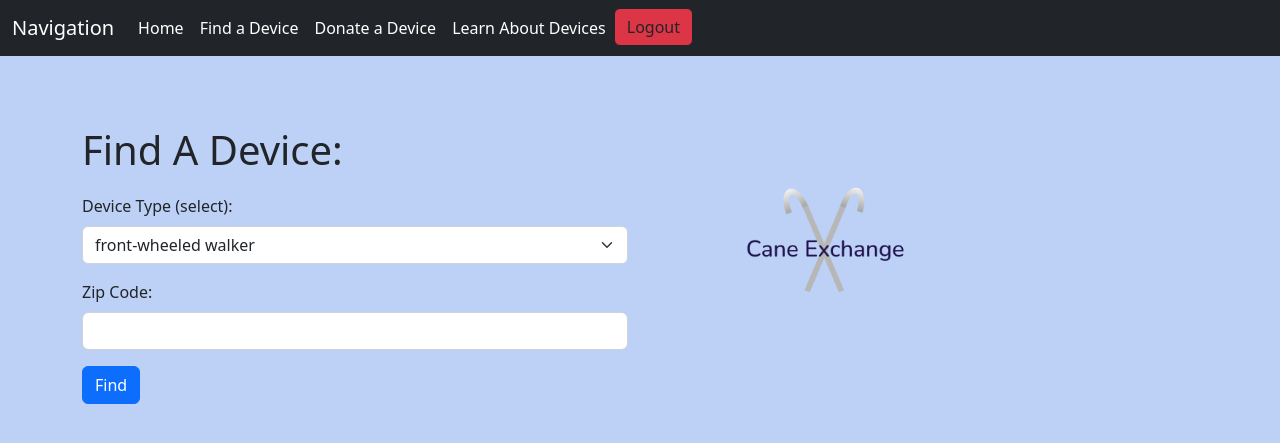
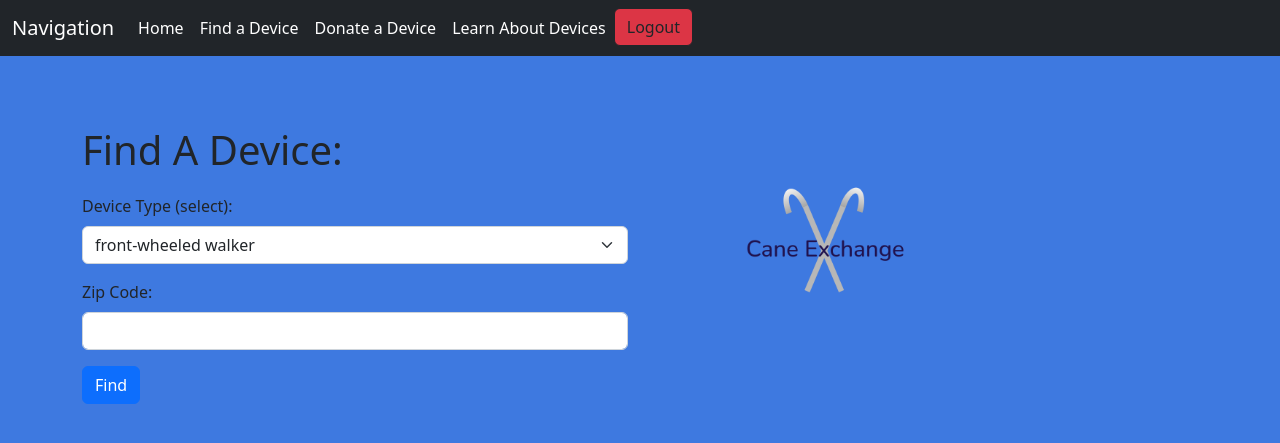
Before and after one commit to jlgregg1/dme_project, a Flask app: page /find in a window 1280 px wide. Shown: the top 443 px of the page. Run offline with Flask 2, Linux system fonts and the light colour scheme; the visitor is signed in with stand-in values (Sample User, id 1).

Commit message:
updated for accessibility

```diff
--- a/flask_app/static/css/style.css
+++ b/flask_app/static/css/style.css
@@ -1,5 +1,5 @@
 body{
-    background-color:#bcd1f5;
+    background-color:#3E79E0;
 }
 img {
     width: 100px;
@@ -22,15 +22,13 @@ img {
 .container {
     margin-top:50px;
 }
-h1{
+h1, h2{
     margin-bottom: 20px;
     margin-top: 20px;
 }
 .bullet{
     margin-bottom: 15px;
 }
-#display_info{
-    padding:5px;
-    background-color: #bcd1f5;
-    border: 1px solid black;
+a {
+    color: white;
 }
```
